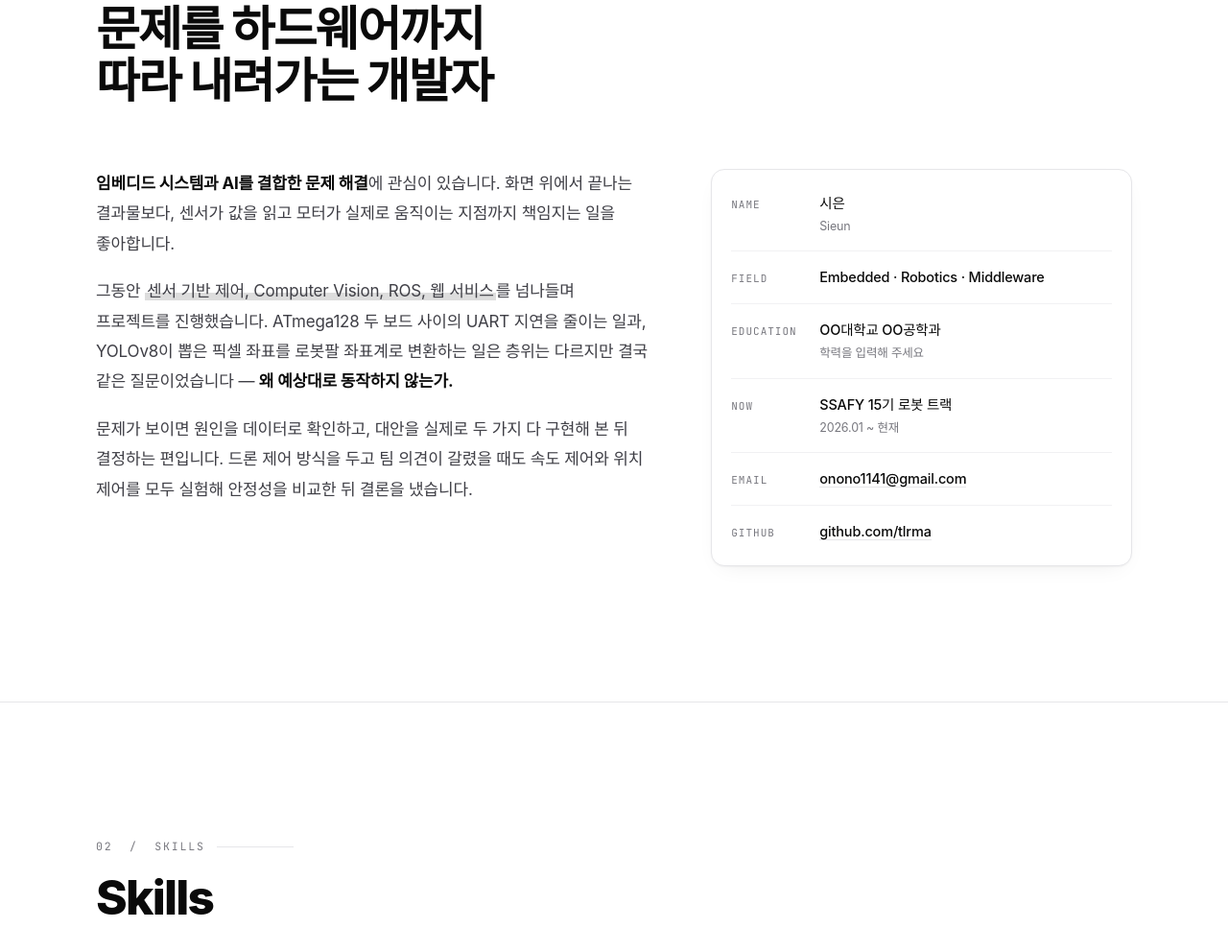
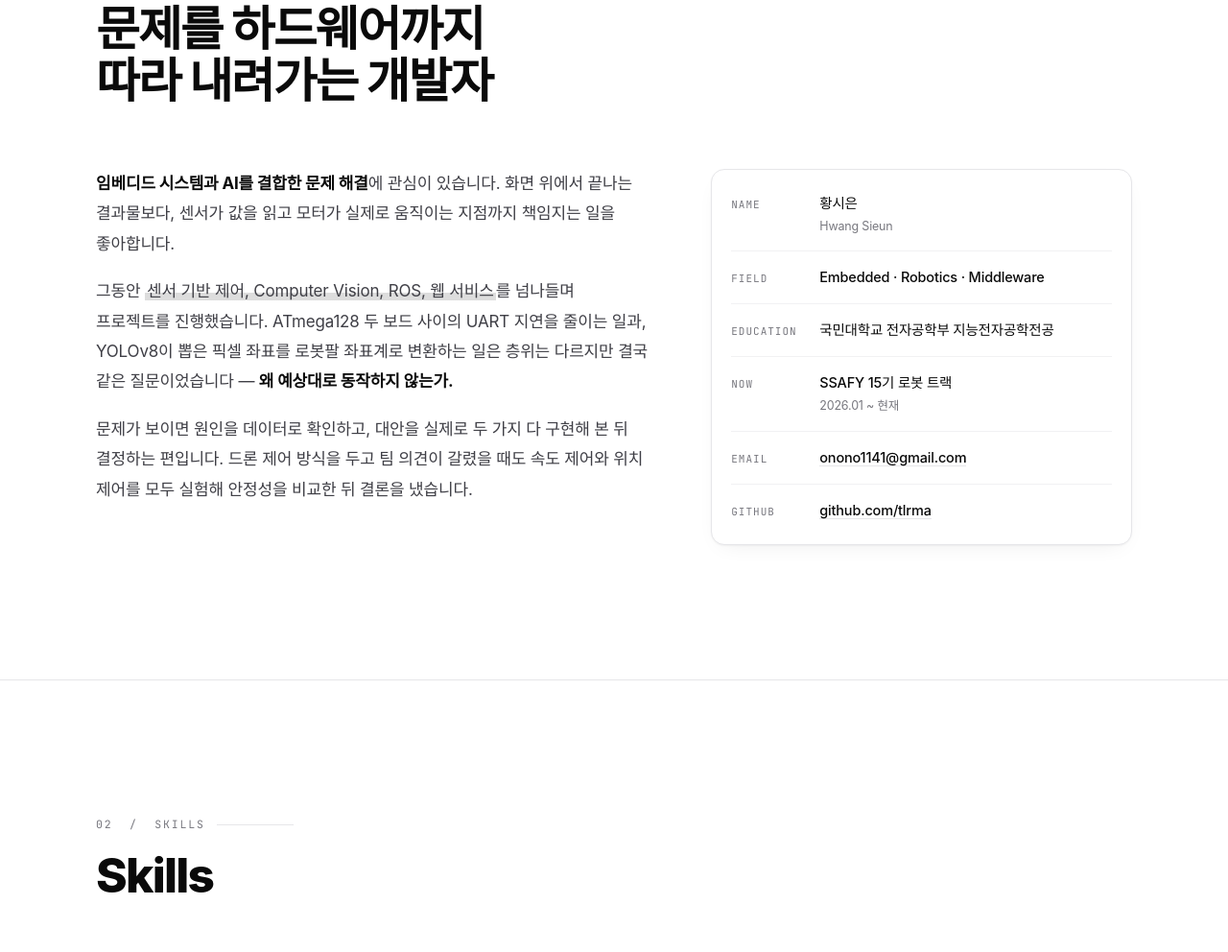
Before and after one commit to tlrma/tlrma.github.io, a plain HTML site: page index.html in a window 1280 px wide. Shown: the part 974-1966 px from the top of the page at 96% size. Drawn offline with Linux system fonts and the light colour scheme; no server answers; a web font is replaced by a local one.

Commit message:
Update personal information in index.html

```diff
--- a/index.html
+++ b/index.html
@@ -611,9 +611,9 @@
       </div>
       <div class="info-card rv" data-d="2">
         <dl style="margin:0">
-          <div class="info-row"><dt>Name</dt><dd>시은 <small>Sieun</small></dd></div>
+          <div class="info-row"><dt>Name</dt><dd>황시은 <small>Hwang Sieun</small></dd></div>
           <div class="info-row"><dt>Field</dt><dd>Embedded · Robotics · Middleware</dd></div>
-          <div class="info-row"><dt>Education</dt><dd>OO대학교 OO공학과 <small>학력을 입력해 주세요</small></dd></div>
+          <div class="info-row"><dt>Education</dt><dd>국민대학교 전자공학부 지능전자공학전공 </dd></div>
           <div class="info-row"><dt>Now</dt><dd>SSAFY 15기 로봇 트랙 <small>2026.01 ~ 현재</small></dd></div>
           <div class="info-row"><dt>Email</dt><dd><a href="mailto:onono1141@gmail.com" style="border-bottom:1px solid var(--line)">onono1141@gmail.com</a></dd></div>
           <div class="info-row"><dt>GitHub</dt><dd><a href="https://github.com/tlrma" target="_blank" rel="noopener" style="border-bottom:1px solid var(--line)">github.com/tlrma</a></dd></div>
```
